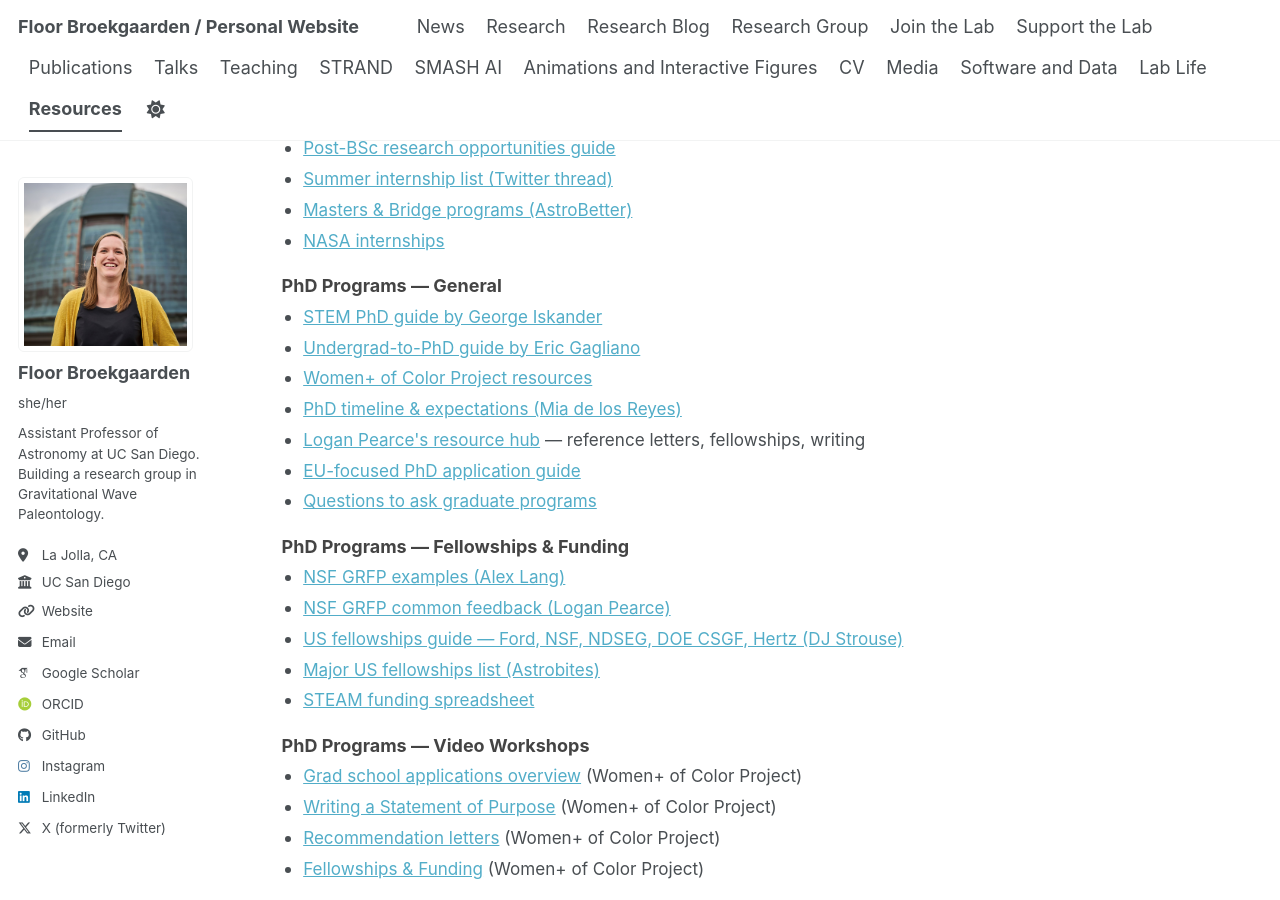
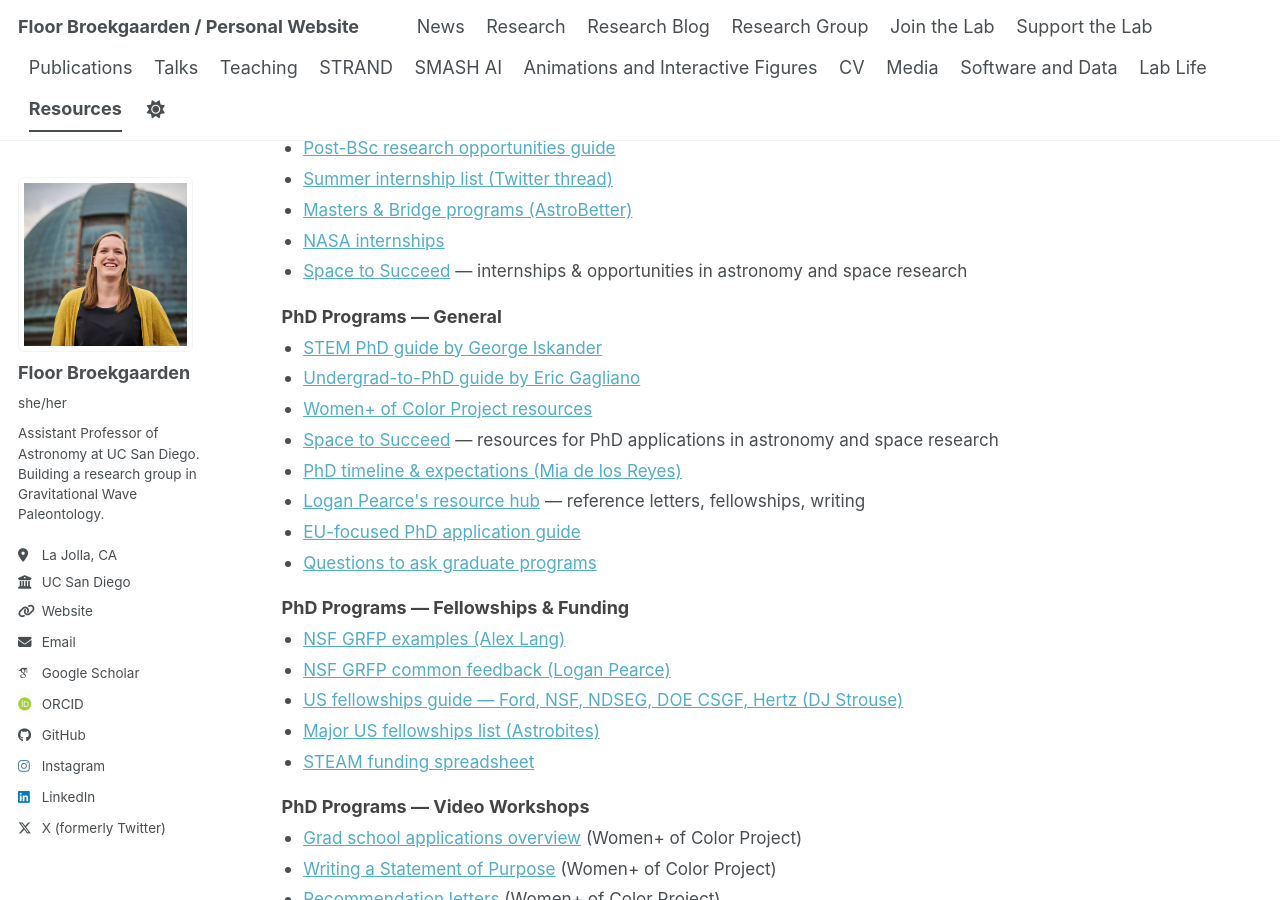
Before and after one commit to FloorBroekgaarden/FloorBroekgaarden.github.io, a Jekyll site: the page built from _pages/resources.md, in a window 1280 px wide and 900 px high, scrolled down 355 px. Built offline with Jekyll 4.4.1, drawn with Linux system fonts in a browser that asks for light colours; some web fonts are replaced; a script bundle is joined from its source files by our own code; library files that are not in the unit come from our copies.

Commit message:
recent news

```diff
--- a/_pages/resources.md
+++ b/_pages/resources.md
@@ -27,6 +27,7 @@ This page collects resources I have found useful or that were shared by colleagu
   <li><a href="https://twitter.com/astrocaits/status/1483271895961190403">Summer internship list (Twitter thread)</a></li>
   <li><a href="https://www.astrobetter.com/wiki/Masters+Bridge+Programs">Masters &amp; Bridge programs (AstroBetter)</a></li>
   <li><a href="https://www.nasa.gov/learning-resources/internship-programs/">NASA internships</a></li>
+  <li><a href="https://www.spacetosucceed.org/">Space to Succeed</a> — internships &amp; opportunities in astronomy and space research</li>
 </ul>
 
 <h3>PhD Programs — General</h3>
@@ -34,6 +35,7 @@ This page collects resources I have found useful or that were shared by colleagu
   <li><a href="https://github.com/gwisk/gradguide">STEM PhD guide by George Iskander</a></li>
   <li><a href="https://docs.google.com/document/d/1edbNoCX0frs4gl2jCYWNsBhVEcC049xTE-4f-bouJzw/edit">Undergrad-to-PhD guide by Eric Gagliano</a></li>
   <li><a href="https://thewocproject.org/resources">Women+ of Color Project resources</a></li>
+  <li><a href="https://www.spacetosucceed.org/">Space to Succeed</a> — resources for PhD applications in astronomy and space research</li>
   <li><a href="http://www.broekgaarden.nl/floor/wordpress/wp-content/uploads/2024/07/CaltechInfoSheet_astro_online_2020-3.pdf">PhD timeline &amp; expectations (Mia de los Reyes)</a></li>
   <li><a href="http://www.loganpearcescience.com/index.html">Logan Pearce's resource hub</a> — reference letters, fellowships, writing</li>
   <li><a href="https://docs.google.com/document/d/1mHZFVskJ8uEF5xdMnsq1LRMDaQtUVggPLWg5uUNSxD4/edit?usp=sharing">EU-focused PhD application guide</a></li>
```
Also changed, not shown: _pages/news.md (+12 -0 lines), images/news/10_20_2026/breast-cancer-awareness-5k.jpg (added), images/news/10_23_2026/columbus-marathon.jpg (added), images/news/10_23_2026/osu-colloquium-join.jpg (added), images/news/10_23_2026/osu-colloquium-title.jpg (added), images/news/10_23_2026/osu-watermelon-demo.jpg (added).
